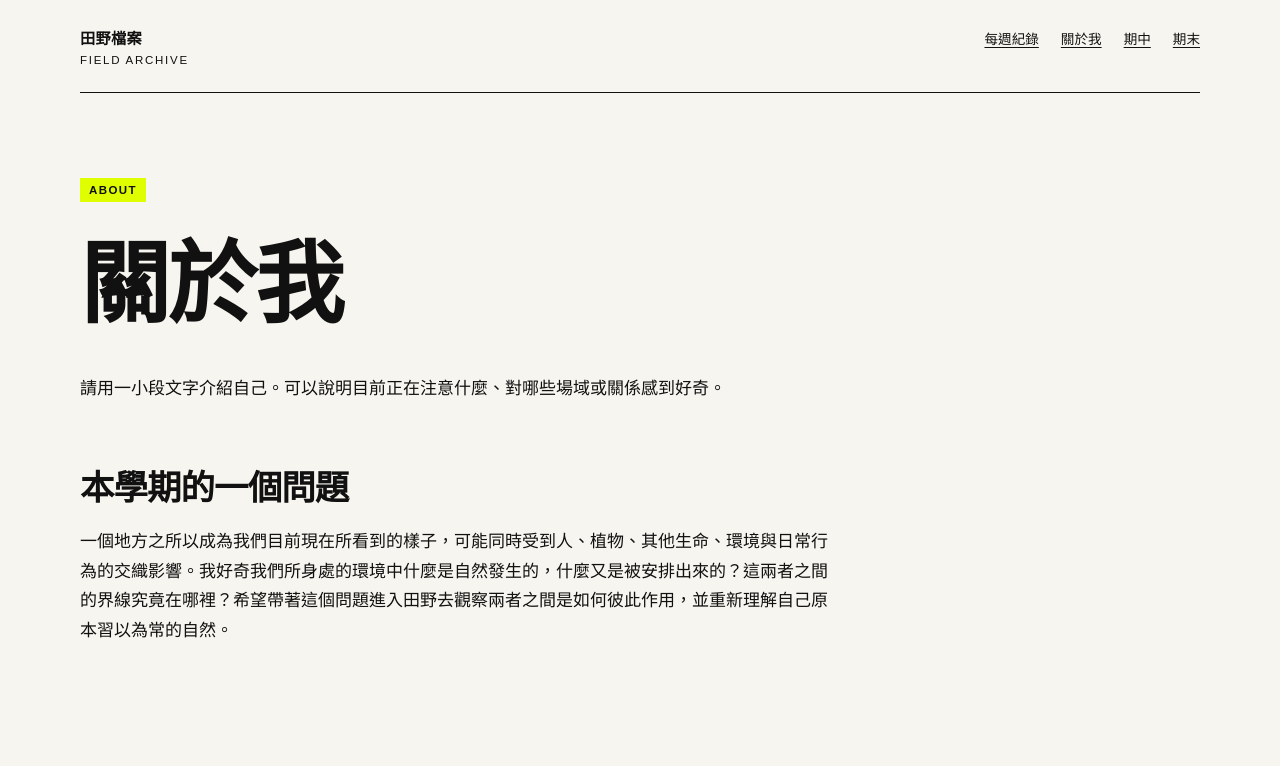
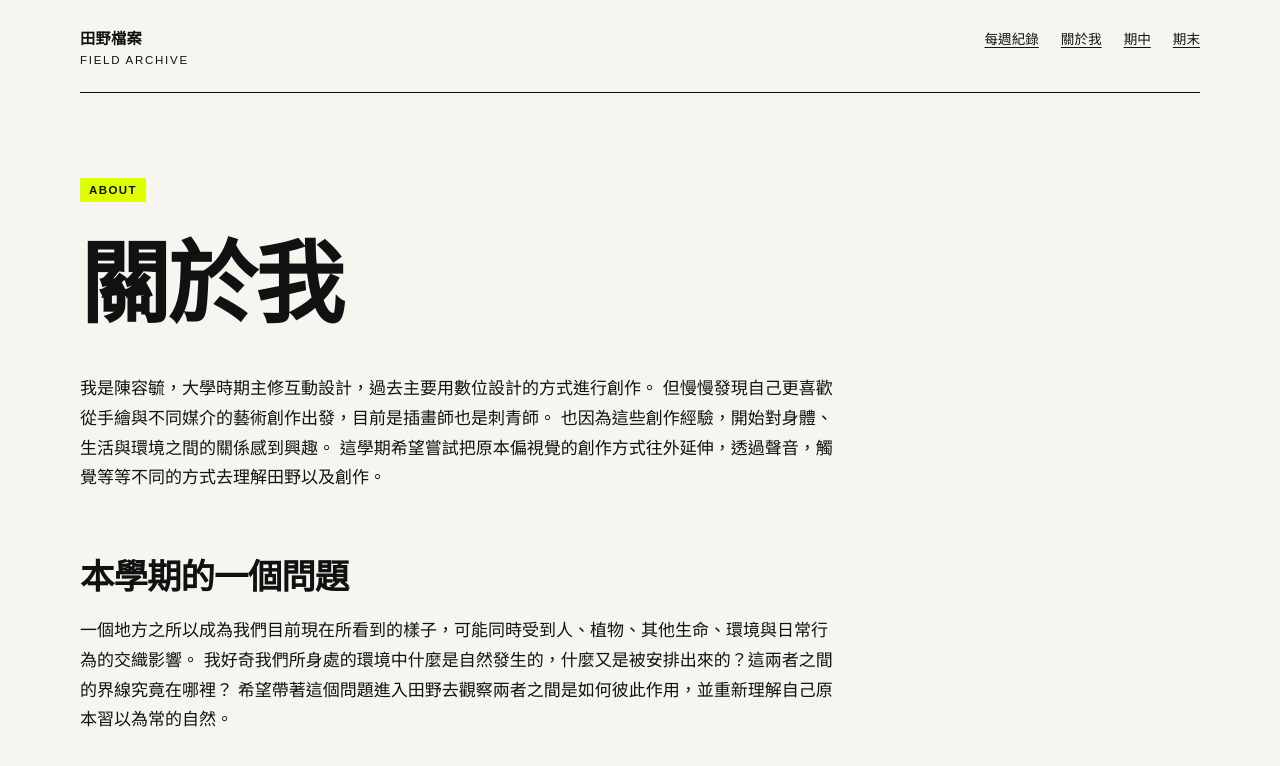
Before and after one commit to yychan27/fieldworkarchive, a Jekyll site: the page built from about.md, in a window 1280 px wide. Shown: the top 766 px of the page. Built offline with Jekyll 4.4.1, drawn with Linux system fonts in a browser that asks for light colours.

Commit message:
Update about.md

```diff
--- a/about.md
+++ b/about.md
@@ -7,8 +7,13 @@ permalink: /about/
 
 # 關於我
 
-請用一小段文字介紹自己。可以說明目前正在注意什麼、對哪些場域或關係感到好奇。
+我是陳容毓，大學時期主修互動設計，過去主要用數位設計的方式進行創作。
+但慢慢發現自己更喜歡從手繪與不同媒介的藝術創作出發，目前是插畫師也是刺青師。
+也因為這些創作經驗，開始對身體、生活與環境之間的關係感到興趣。
+這學期希望嘗試把原本偏視覺的創作方式往外延伸，透過聲音，觸覺等等不同的方式去理解田野以及創作。
 
 ## 本學期的一個問題
 
-一個地方之所以成為我們目前現在所看到的樣子，可能同時受到人、植物、其他生命、環境與日常行為的交織影響。我好奇我們所身處的環境中什麼是自然發生的，什麼又是被安排出來的？這兩者之間的界線究竟在哪裡？希望帶著這個問題進入田野去觀察兩者之間是如何彼此作用，並重新理解自己原本習以為常的自然。
+一個地方之所以成為我們目前現在所看到的樣子，可能同時受到人、植物、其他生命、環境與日常行為的交織影響。
+我好奇我們所身處的環境中什麼是自然發生的，什麼又是被安排出來的？這兩者之間的界線究竟在哪裡？
+希望帶著這個問題進入田野去觀察兩者之間是如何彼此作用，並重新理解自己原本習以為常的自然。
```
